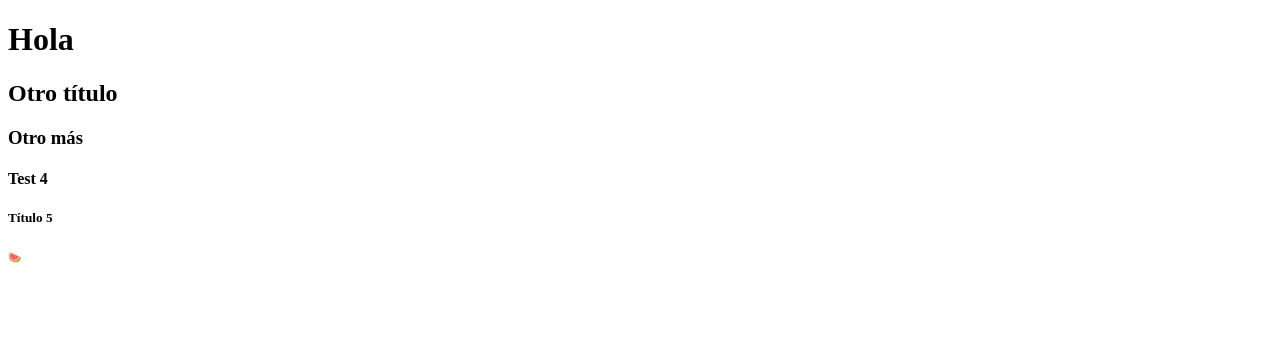
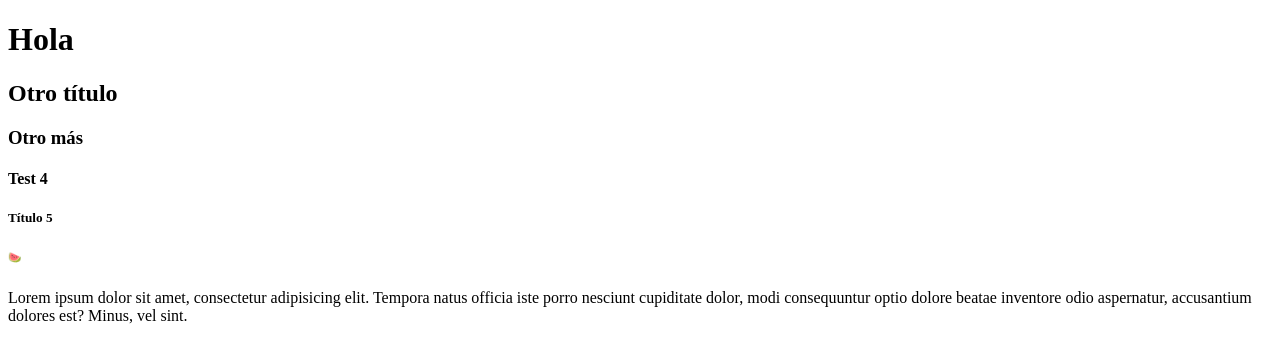
Before and after one commit to JFAquinoPando/fs-3-tt-18, a plain HTML site: page index.html in a window 1280 px wide. Drawn offline with Linux system fonts and the light colour scheme.

Commit message:
se agrega un párrafo

```diff
--- a/index.html
+++ b/index.html
@@ -12,5 +12,6 @@
     <h4>Test 4</h4>
     <h5>Título 5</h5>
     <h6>🍉</h6>
+    <p>Lorem ipsum dolor sit amet, consectetur adipisicing elit. Tempora natus officia iste porro nesciunt cupiditate dolor, modi consequuntur optio dolore beatae inventore odio aspernatur, accusantium dolores est? Minus, vel sint.</p>
 </body>
 </html>
```
